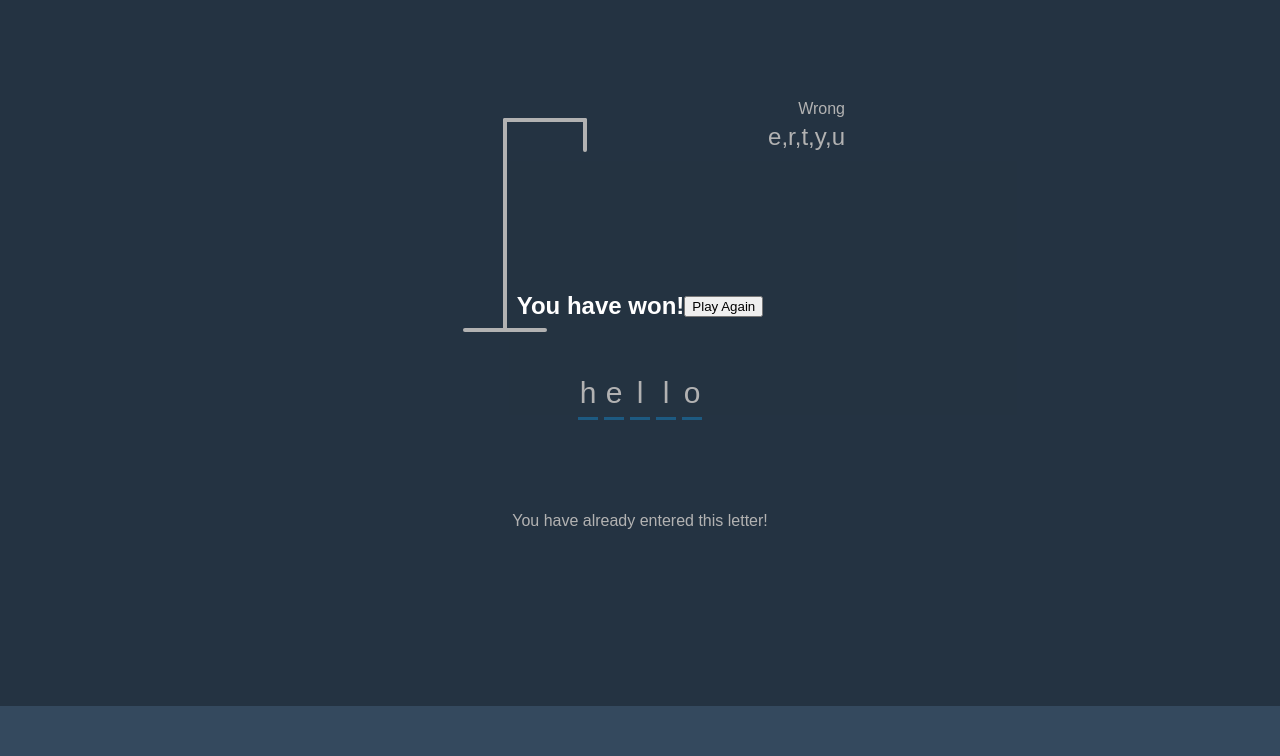
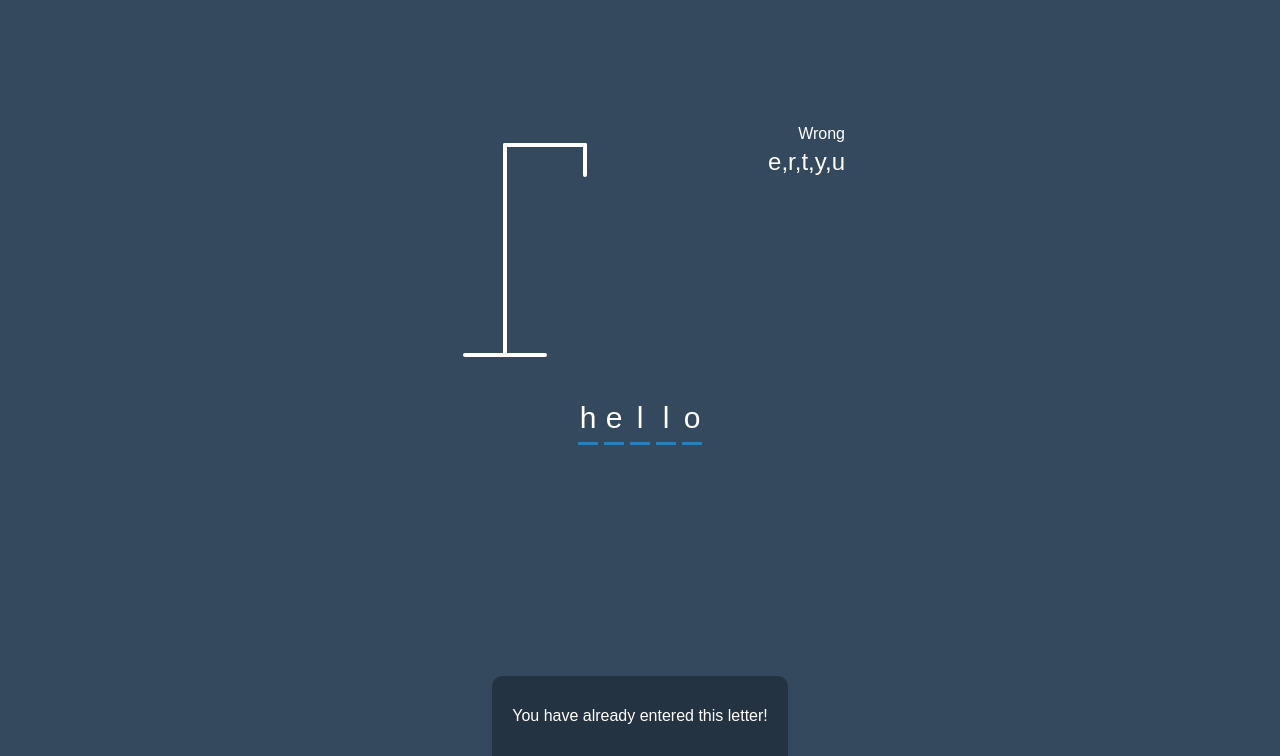
Before and after one commit to bmokriev/Vanilla-JS-Projects, a plain HTML site: page Hangman/index.html in a window 1280 px wide. Shown: the part 94-850 px from the top of the page. Before the commit the page ends 800 px from the top, so only its background shows below. Drawn offline with Linux system fonts and the light colour scheme.

Commit message:
Styling the notification

```diff
--- a/Hangman/style.css
+++ b/Hangman/style.css
@@ -80,8 +80,8 @@ h1 {
     bottom: 0;
     left: 0;
     right: 0;
-    display: flex;
-    /* display: none; */
+    /* display: flex; */
+    display: none;
     align-items: center;
     justify-content: center;
 }
@@ -111,3 +111,16 @@ h1 {
 .popup button:focus {
   outline: 0;
 }
+
+.notification-container {
+  background-color: rgba(0, 0, 0, 0.3);
+  border-radius: 10px 10px 0 0;
+  padding: 15px 20px;
+  position: absolute;
+  bottom: -50px;
+  transition: transform 0.3s ease-in-out;
+}
+
+.notification-container.show {
+  transform: translateY(-50px);
+}
```
